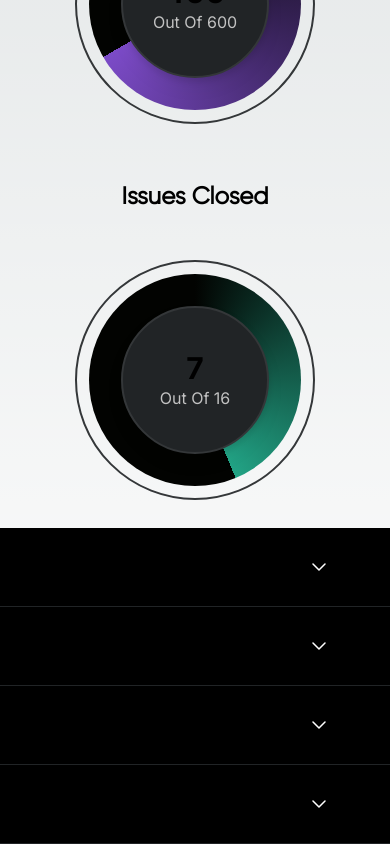
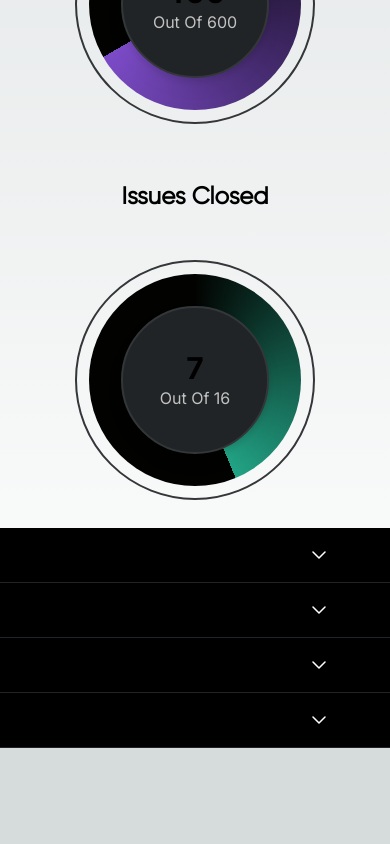
Before and after one commit to Keshav-Aneja/Forkthis-2023-frontend, a Next.js app: page /dashboard in a window 390 px wide. Shown: the part 696-1540 px from the top of the page. After the commit the page ends 1444 px from the top, so only its background shows below. Built offline with nearby package versions, Linux system fonts and the light colour scheme; what tailwindcss-gradients would draw is missing.

Commit message:
feat:dropwdown responsivity added

```diff
--- a/src/components/CollapseCard.tsx
+++ b/src/components/CollapseCard.tsx
@@ -36,8 +36,8 @@ const CollapseCard: React.FC<RepoDetails> = ({
       <section className="bg-[#000] flex justify-between items-center py-[5px] px-8 w-full">
         <section className="bg-[#000] flex justify-between items-center py-[5px] px-8 w-full ">
           <p>{srNo}</p>
-          <h1>{repoName}</h1>
-          <h3>{techStack}</h3>
+          <h1 >{repoName}</h1>
+          <h3 className="sm:hidden md:block">{techStack}</h3>
           <p>{issues}</p>
 
           <Image
@@ -59,7 +59,7 @@ const CollapseCard: React.FC<RepoDetails> = ({
         </section>
       </section>
       <Collapse isOpened={!isCollapsed} theme={theme}>
-        <section className="flex w-full flex-row items-center justify-between px-8">
+        <section className="flex w-full  items-center justify-between  sm:px-2 md:px-8 sm:flex-col md:flex-row">
           <table
             className=" w-[100%] bg-[#212426] rounded-[14px] border-spacing-10"
             id="issuesContainer "
@@ -79,7 +79,7 @@ const CollapseCard: React.FC<RepoDetails> = ({
                   className="bg-[#000] border-y-8 border-[#000]"
                 >
                   <td className="text-center">{issue.srNo}</td>
-                  <td className="text-center">{issue.description}</td>
+                  <td className="text-center">{(issue.description)}</td>
                   <td className="text-center">{issue.difficulty}</td>
                   <td className="text-center">{issue.points}</td>
                 </tr>
--- a/tailwind.config.ts
+++ b/tailwind.config.ts
@@ -11,7 +11,7 @@ const config: Config = {
   theme: {
     extend: {
       screens: {
-        sm: "440px", // You can adjust the pixel value to your preferred breakpoint width
+        sm: "320px", // You can adjust the pixel value to your preferred breakpoint width
       },
       backgroundImage: {
         "gradient-radial": "radial-gradient(var(--tw-gradient-stops))",
```
